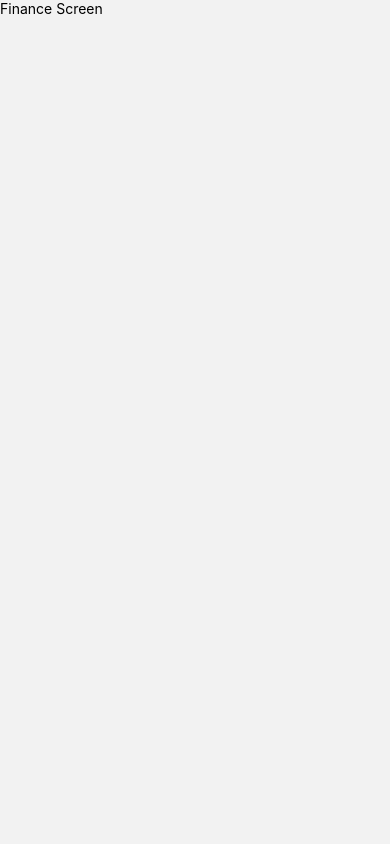
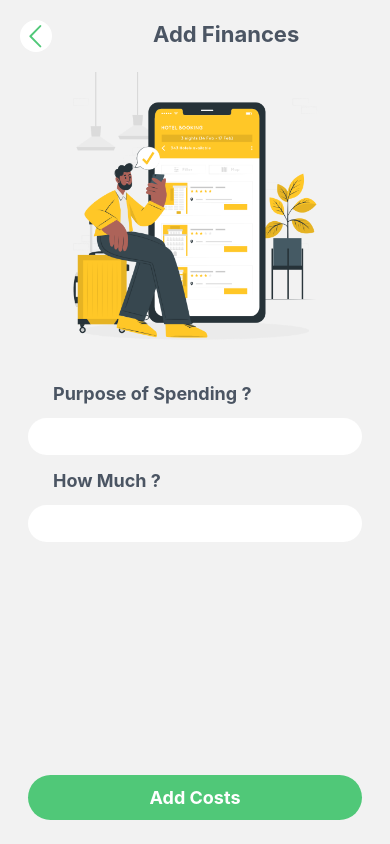
Before and after one commit to Saoa35/MyJornyFinances, a React Native app: screen /AddFinance in a window 390 px wide. Built offline with nearby package versions, Linux system fonts and the light colour scheme.

Commit message:
+added logic to AddFinanceScreen

```diff
--- a/src/screens/AddFinanceScreen.jsx
+++ b/src/screens/AddFinanceScreen.jsx
@@ -1,11 +1,66 @@
-import React from 'react';
-import {Text, Image, View} from 'react-native';
+import React, {useState} from 'react';
+import {Text, Image, View, TextInput, TouchableOpacity} from 'react-native';
 import styled from 'styled-components/native';
+import {ScreenWrapper} from './HomeScreen';
+import {colors} from '../theme';
+import {BackButton} from '../components/buttons/BackButton';
+import {useNavigation} from '@react-navigation/native';
+import {
+  AddTripContainer,
+  AddTripImage,
+  AddTripOpacity,
+  AddTripText,
+  AddTripTitle,
+  AddTripWrapper,
+  DirectionText,
+  ImageWrapper,
+  InputText,
+  TextInputWrapper,
+} from './AddTripScreen';
 
 export const AddFinanceScreen = () => {
+  const [title, setTitle] = useState('');
+  const [amount, setAmount] = useState('');
+  const [category, setCategory] = useState('');
+
+  const navigation = useNavigation();
+
+  const handleAddFinance = () => {
+    if (title && amount && category) {
+      console.log(title, amount, category);
+
+      navigation.goBack();
+    } else {
+      console.log('All text fields must be filled');
+    }
+  };
+
   return (
-    <View>
-      <Text>Finance Screen</Text>
-    </View>
+    <ScreenWrapper>
+      <AddTripWrapper>
+        <AddTripContainer>
+          <BackButton />
+          <AddTripTitle>Add Finances</AddTripTitle>
+          <ImageWrapper>
+            <AddTripImage source={require('../assets/images/4.png')} />
+          </ImageWrapper>
+          <TextInputWrapper>
+            <DirectionText>Purpose of Spending ?</DirectionText>
+            <InputText value={title} onChangeText={value => setTitle(value)} />
+            <DirectionText>How Much ?</DirectionText>
+            <InputText
+              value={amount}
+              onChangeText={value => setAmount(value)}
+            />
+          </TextInputWrapper>
+        </AddTripContainer>
+
+        <View>
+          <AddTripOpacity onPress={handleAddFinance}>
+            <AddTripText>Add Costs</AddTripText>
+          </AddTripOpacity>
+        </View>
+      </AddTripWrapper>
+    </ScreenWrapper>
   );
 };
--- a/src/screens/AddTripScreen.jsx
+++ b/src/screens/AddTripScreen.jsx
@@ -6,13 +6,13 @@ import {colors} from '../theme';
 import {BackButton} from '../components/buttons/BackButton';
 import {useNavigation} from '@react-navigation/native';
 
-const AddTripWrapper = styled.View`
+export const AddTripWrapper = styled.View`
   justify-content: space-between;
   height: 100%;
   margin: 0 20px;
 `;
 
-const AddTripContainer = styled.View`
+export const AddTripContainer = styled.View`
   position: relative;
   margin-top: 20px;
 `;
@@ -28,19 +28,19 @@ export const AddTripTitle = styled.Text`
   left: 38%;
 `;
 
-const AddTripImage = styled.Image`
+export const AddTripImage = styled.Image`
   height: 288px;
   width: 288px;
 `;
 
-const ImageWrapper = styled.View`
+export const ImageWrapper = styled.View`
   flex-direction: row;
   justify-content: center;
   margin-top: 20px;
   margin-bottom: 12px;
 `;
 
-const DirectionText = styled.Text`
+export const DirectionText = styled.Text`
   color: ${colors.heading};
   font-size: 18px;
   line-height: 28px;
@@ -49,25 +49,32 @@ const DirectionText = styled.Text`
   margin-bottom: 10px;
 `;
 
-const TextInputWrapper = styled.View`
+export const TextInputWrapper = styled.View`
   margin: 8px 8px 0 8px;
 `;
 
-const ContinentTextInput = styled.TextInput`
+// const ContinentTextInput = styled.TextInput`
+//   padding: 10px 20px;
+//   background-color: white;
+//   border-radius: 9999px;
+//   margin-bottom: 12px;
+// `;
+
+// const CountryTextInput = styled.TextInput`
+//   padding: 10px 20px;
+//   background-color: white;
+//   border-radius: 9999px;
+//   margin-bottom: 12px;
+// `;
+
+export const InputText = styled.TextInput`
   padding: 10px 20px;
   background-color: white;
   border-radius: 9999px;
   margin-bottom: 12px;
 `;
 
-const CountryTextInput = styled.TextInput`
-  padding: 10px 20px;
-  background-color: white;
-  border-radius: 9999px;
-  margin-bottom: 12px;
-`;
-
-const AddTripOpacity = styled.TouchableOpacity`
+export const AddTripOpacity = styled.TouchableOpacity`
   background-color: ${colors.button};
   margin: 24px 8px;
   padding: 12px;
@@ -75,7 +82,7 @@ const AddTripOpacity = styled.TouchableOpacity`
   box-shadow: 1px 2px rgb(0, 0, 0, 0.05);
 `;
 
-const AddTripText = styled.Text`
+export const AddTripText = styled.Text`
   text-align: center;
   color: white;
   font-size: 18px;
@@ -92,7 +99,7 @@ export const AddTripScreen = () => {
     if (place && country) {
       navigation.navigate('Home');
     } else {
-      console.log('Text fields must be filled');
+      console.log('All text fields must be filled');
     }
   };
 
@@ -107,7 +114,15 @@ export const AddTripScreen = () => {
           </ImageWrapper>
           <TextInputWrapper>
             <DirectionText>Wich Place ?</DirectionText>
-            <ContinentTextInput
+
+            <InputText value={place} onChangeText={value => setPlace(value)} />
+            <DirectionText>Which Country ?</DirectionText>
+            <InputText
+              value={country}
+              onChangeText={value => setCountry(value)}
+            />
+
+            {/* <ContinentTextInput
               value={place}
               onChangeText={value => setPlace(value)}
             />
@@ -115,7 +130,7 @@ export const AddTripScreen = () => {
             <CountryTextInput
               value={country}
               onChangeText={value => setCountry(value)}
-            />
+            /> */}
           </TextInputWrapper>
         </AddTripContainer>
 
--- a/src/screens/TripFinancesScreen.jsx
+++ b/src/screens/TripFinancesScreen.jsx
@@ -22,27 +22,28 @@ const TripPlaceTitle = styled.Text`
   line-height: 30px;
   font-weight: bold;
   text-align: center;
-  margin-right: 42%;
+  margin-right: 50%;
 `;
 
 const TripCountryTitle = styled.Text`
   color: ${colors.heading};
   font-size: 16px;
   line-height: 24px;
-  margin-left: 13%;
+  margin-left: 18%;
 `;
 
 function TripFinancesScreen(props) {
   const navigation = useNavigation();
-  console.log('props : ', props);
+
+  const {id, place, country} = props.route.params;
 
   return (
     <ScreenWrapper>
       <MainContainer>
         <BackButton />
         <View>
-          <TripPlaceTitle>trip place</TripPlaceTitle>
-          <TripCountryTitle>trip country</TripCountryTitle>
+          <TripPlaceTitle>{place}</TripPlaceTitle>
+          <TripCountryTitle>{country}</TripCountryTitle>
         </View>
       </MainContainer>
       <LogoView style={{backgroundColor: 'none'}}>
@@ -55,10 +56,11 @@ function TripFinancesScreen(props) {
         <View style={{paddingHorizontal: 16}}>
           <TripsInfo>
             <Recent>Finances</Recent>
-            <TouchableFrame onPress={() => navigation.navigate('AddTrip')}>
+            <TouchableFrame onPress={() => navigation.navigate('AddFinance')}>
               <Text style={{color: colors.heading}}>Add Costs</Text>
             </TouchableFrame>
           </TripsInfo>
+
           <CardsContainer>
             <CostsCart />
           </CardsContainer>
```
